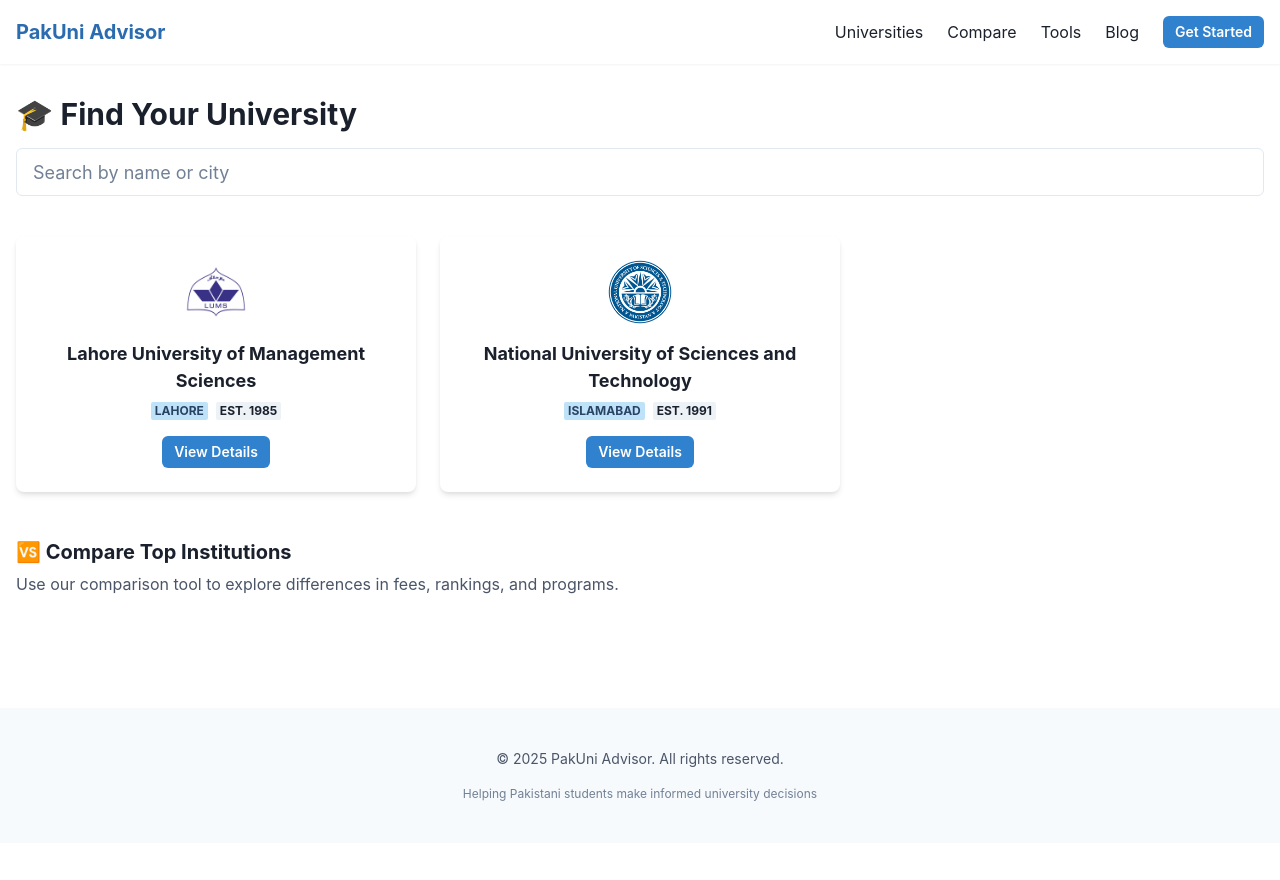
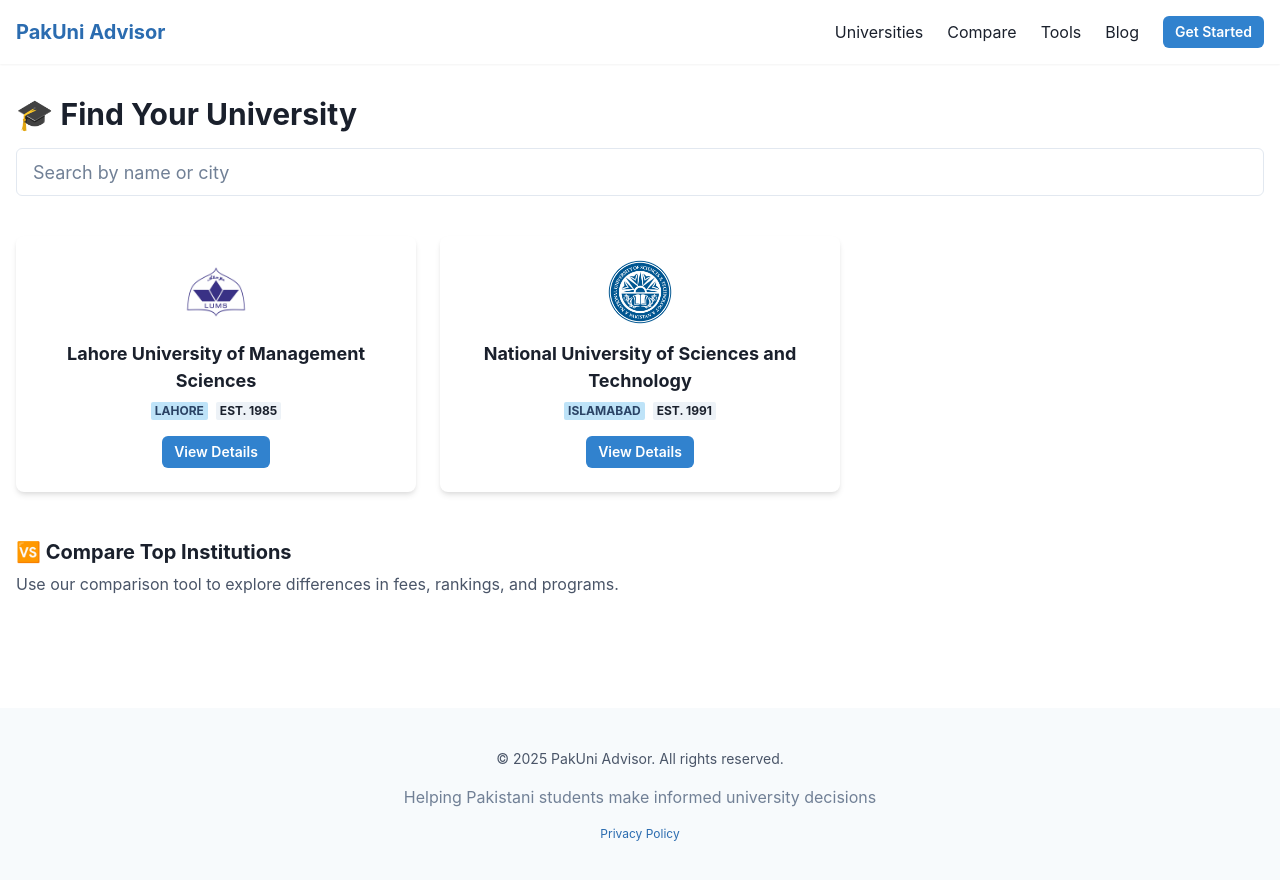
Before and after one commit to asifarif/uni-advisor-01, a Next.js app in the folder frontend/: page / in a window 1280 px wide. Shown: the top 880 px of the page. Before the commit the page ends 843 px from the top, so only its background shows below. Built offline with nearby package versions, Linux system fonts and the light colour scheme; no server answers.

Commit message:
privacy policy link added at footer

```diff
--- a/frontend/src/components/common/Footer.tsx
+++ b/frontend/src/components/common/Footer.tsx
@@ -1,4 +1,5 @@
-import { Box, Container, Text, VStack } from '@chakra-ui/react';
+import { Box, Container, Text, VStack, Link as ChakraLink } from '@chakra-ui/react';
+import Link from 'next/link';
 
 export const Footer = () => {
   return (
@@ -8,9 +9,12 @@
           <Text fontSize="sm" color="gray.600">
             © 2025 PakUni Advisor. All rights reserved.
           </Text>
-          <Text fontSize="xs" color="gray.500">
+          <Text fontSize="x" color="gray.500">
             Helping Pakistani students make informed university decisions
           </Text>
+          <ChakraLink as={Link} href="/privacy" fontSize="xs" color="blue.600">
+            Privacy Policy
+          </ChakraLink>
         </VStack>
       </Container>
     </Box>
```
